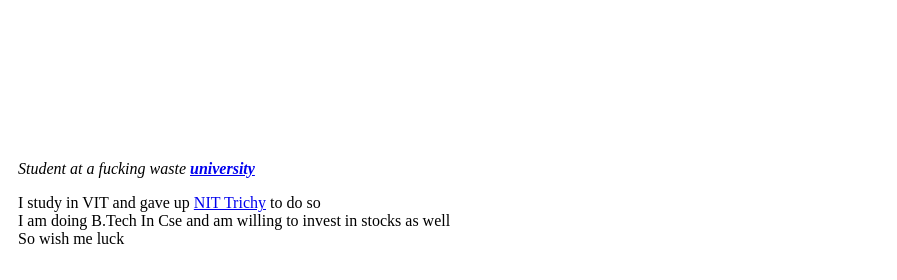
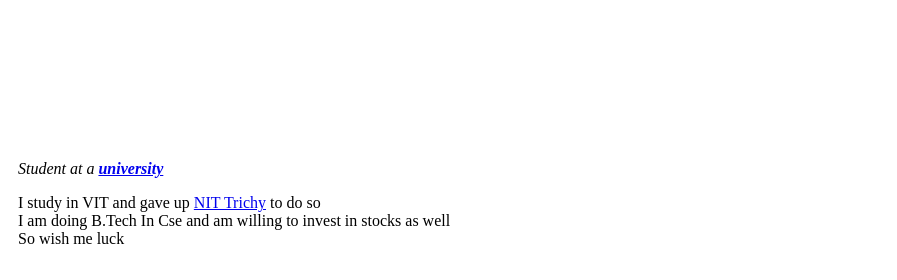
Before and after one commit to adad1223/cv, a plain HTML site: page index.html in a window 1280 px wide. Shown: the top 280 px of the page, 383-1280 px from the left. Drawn offline with Linux system fonts and the light colour scheme.

Commit message:
Update index.html

```diff
--- a/index.html
+++ b/index.html
@@ -9,7 +9,7 @@
 <body>
   <table cellspacing='20'>
     <td><img src="https://www.comingsoon.net/assets/uploads/2020/12/spiderman-into-spider-verse-5k-7b-2048x2048-1020x1020.jpg" alt='spiderman' width="350" height="350" /></td>
-    <td><p><em>Student at a fucking waste <strong><a href="https://chennai.vit.ac.in">university</a></em></strong></p>
+    <td><p><em>Student at a  <strong><a href="https://chennai.vit.ac.in">university</a></em></strong></p>
     <p>I study in VIT and gave up <a href="https://www.nitt.edu">NIT Trichy</a> to do so<br />
       I am doing B.Tech In Cse and am willing to invest in stocks as well<br />
       So wish me luck</p></td>
```
